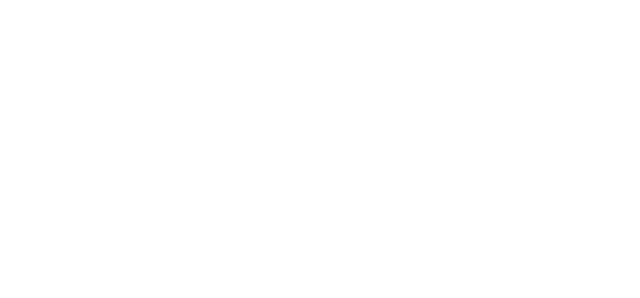
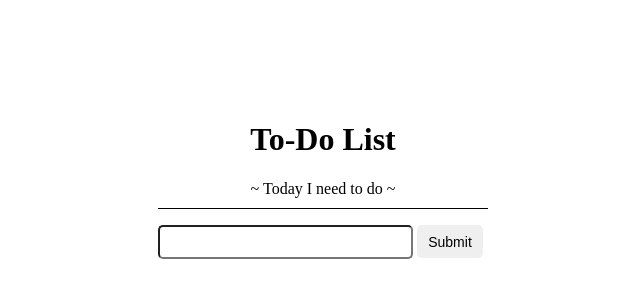
Before and after one commit to dts-kominfo-rea4b/challenge-dom-mchandrab, a website: page index.html in a window 1280 px wide. Shown: the whole page, without its empty margins (317-957 px from the left). Drawn offline with Linux system fonts and the light colour scheme.

Commit message:
tugas selesai

```diff
--- a/index.html
+++ b/index.html
@@ -1,41 +1,117 @@
 <!DOCTYPE html>
 <html lang="en">
+
 <head>
   <meta charset="UTF-8" />
   <meta http-equiv="X-UA-Compatible" content="IE=edge" />
   <meta name="viewport" content="width=device-width, initial-scale=1.0" />
+  <style>
+    #app {
+      position: absolute;
+      top: 25%;
+      left: 50%;
+      transform: translate(-50%, -20%);
+      width: 400px;
+      height: 500px;
+      border-radius: 10px;
+    }
+
+    h1 {
+      text-align: center;
+    }
+
+    #todo-subtitle {
+      text-align: center;
+      padding: 0 0 10px 0;
+      border-bottom: 1px solid;
+    }
+
+    div {
+      padding: 0 35px;
+      box-sizing: border-box;
+    }
+
+    ul,
+    li {
+      font-size: 14px;
+      padding: 5px;
+    }
+
+
+    #todo-input {
+      background: none;
+      border-radius: 5px;
+      font-size: 14px;
+      height: 30px;
+      width: 70%;
+      padding: 0 10px;
+    }
+
+    #todo-submit {
+      width: 20%;
+      height: 33px;
+      border: none;
+      font-size: 14px;
+      border-radius: 5px;
+    }
+  </style>
   <title>Challenge - DOM</title>
 </head>
+
 <body>
   <div id="app">
     <!-- TODO: Buatlah sebuah header dengan id todo-title -->
+    <h1 id="todo-title">To-Do List</h1>
     <!-- TODO: Buatlah sebuah subtitle dengan id todo-subtitle -->
+    <p id="todo-subtitle">~ Today I need to do ~</p>
 
     <!-- Section: input -->
+    <section title="input">
       <!-- TODO: Buatlah sebuah input bertipe text dengan id todo-input -->
+      <input type="text" id="todo-input" />
       <!-- TODO: Buatlah sebuah button dengan id todo-submit -->
+      <button class="button" id="todo-submit">Submit</button>
+    </section>
 
     <!-- Section output -->
+    <section title="output">
       <!-- TODO: Buatlah sebuah <ul> dengan id todo-output -->
+      <ul id="todo-output"></ul>
+    </section>
   </div>
 
   <!-- ! Untuk tantangan ini, script jangan diubah ke external js yah ! -->
   <script>
     // TODO: Deklarasi variable sesuai dengan kebutuhan di sini
-      let button;
-      let input;
-      let output;
+    let input = document.getElementById("todo-input");
+    let button = document.getElementById("todo-submit");
+    let output = document.getElementById("todo-output");
 
     // TODO: Buatlah sebuah fungsi dengan nama fnClickHandler
     // Fungsi yang digunakan untuk menambahkan tulisan
     // Jangan ubah cara deklarasi fungsinya, cukup isi saja
-      function fnClickHandler(toDoItem) {}
+
+    function fnClickHandler(toDoItem) {
+      let node = document.createElement("li");
+      node.textContent = toDoItem;
+      output.appendChild(node);
+      input.value = "";
+    }
 
     // TODO: register event onclick / addEventListener untuk button
     // akan menjalankan fungsi fnClickHandler
+    button.addEventListener("click", () => {
+      fnClickHandler(input.value);
+    });
 
     // TODO: register event onkeypress / addEventListener untuk input
     // sehingga saat di input ditekan enter akan menjalankan fungsi fnClickHandler juga
+    input.addEventListener("keypress", (event) => {
+      if (event.key == "Enter") {
+        fnClickHandler(input.value);
+      }
+    });
   </script>
 </body>
+
 </html>
```
Lines whose indentation alone changed are shown as unchanged.
